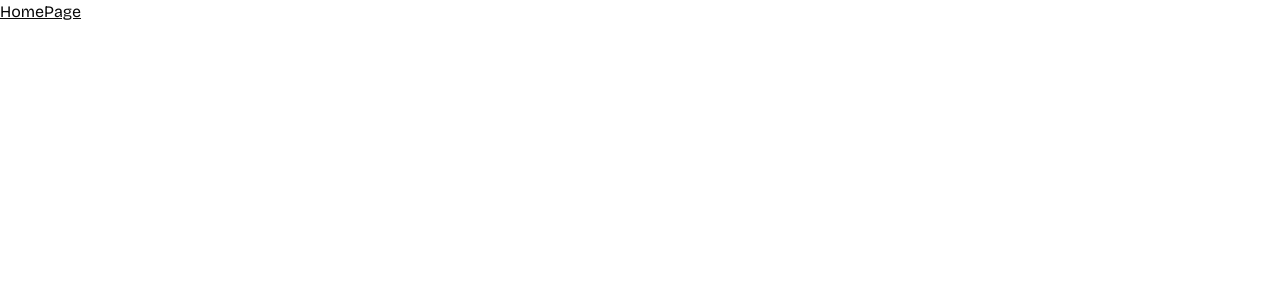
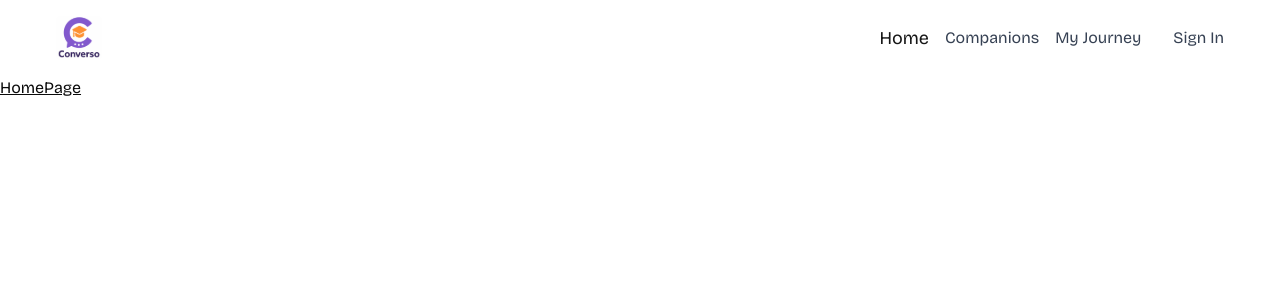
Before and after one commit to Ebikemeese/Saas-app, a React (Vite) app: page / in a window 1280 px wide. Shown: the top 300 px of the page. Built offline with nearby package versions, Linux system fonts and the light colour scheme.

Commit message:
Implement Navigation Bar

```diff
--- a/src/App.tsx
+++ b/src/App.tsx
@@ -2,6 +2,8 @@ import { HelmetProvider } from "react-helmet-async";
 import { BrowserRouter, Routes, Route } from "react-router-dom";
 import AppLayout from "./components/AppLayout";
 import HomePage from "./pages/root/HomePage";
+import CompanionsLibrary from "./pages/companions/CompanionsLibrary";
+import Profile from "./pages/my-journey/Profile";
 
 
 function App() {
@@ -18,9 +20,8 @@ function App() {
             {/* Routes with layout */}
             <Route path="/" element={<AppLayout />}>
               <Route index element={<HomePage />} />
-              {/* <Route path="my-banks" element={<MyBanks />}/>
-              <Route path="transaction-history" element={<TransactionHistory />} />
-              <Route path="payment-transfer" element={<Transfer />} /> */}
+              <Route path="companions" element={<CompanionsLibrary />}/>
+              <Route path="my-journey" element={<Profile />} />
 
 
             </Route>
--- a/src/components/AppLayout.tsx
+++ b/src/components/AppLayout.tsx
@@ -1,3 +1,4 @@
+import Layout from "@/pages/root/Layout";
 import { Helmet } from "react-helmet-async";
 import { Outlet } from "react-router-dom";
 
@@ -8,9 +9,9 @@ const AppLayout = () => {
                 <html lang="en"/>
             </Helmet>
 
-            <div>
+            <Layout>
                 <Outlet />
-            </div>
+            </Layout>
         </div>
     )
 }
--- /dev/null
+++ b/src/components/NavBar.tsx
@@ -0,0 +1,26 @@
+import { Link } from "react-router-dom"
+import NavItems from "./NavItems"
+
+const NavBar = () => {
+    return (
+        <nav className="navbar">
+            <Link to="/">
+                <div className="flex items-center gap-2.5 cursor-pointer">
+                    <img
+                        src="/images/logo.svg"
+                        alt="logo"
+                        width={46}
+                        height={44}
+                    />
+                </div>
+            </Link>
+
+            <div className="flex items-center gap-8">
+                <NavItems />
+                <p className="text-gray-700">Sign In</p>
+            </div>
+        </nav>
+    )
+}
+
+export default NavBar
--- /dev/null
+++ b/src/components/NavItems.tsx
@@ -0,0 +1,29 @@
+import { cn } from "@/lib/utils"
+import { Link, useLocation } from "react-router-dom"
+
+const navItems = [
+  { label: 'Home', href: '/' },
+  { label: 'Companions', href: '/companions' },
+  { label: 'My Journey', href: '/my-journey' },
+]
+
+const NavItems = () => {
+  const location = useLocation()
+  const pathname = location.pathname
+
+  return (
+    <nav className="flex items-center gap-4">
+      {navItems.map(({ label, href }) => (
+        <Link
+          to={href}
+          key={label}
+          className={cn(pathname === href ? "text-primary text-[18px]" : "text-gray-700")}
+        >
+          {label}
+        </Link>
+      ))}
+    </nav>
+  )
+}
+
+export default NavItems
--- /dev/null
+++ b/src/pages/root/Layout.tsx
@@ -0,0 +1,13 @@
+import NavBar from "@/components/NavBar"
+
+
+const Layout: React.FC<{ children: React.ReactNode }> = ({ children }) => {
+    return (
+        <div>
+            <NavBar />
+            { children }
+        </div>
+    )
+}
+
+export default Layout
```
